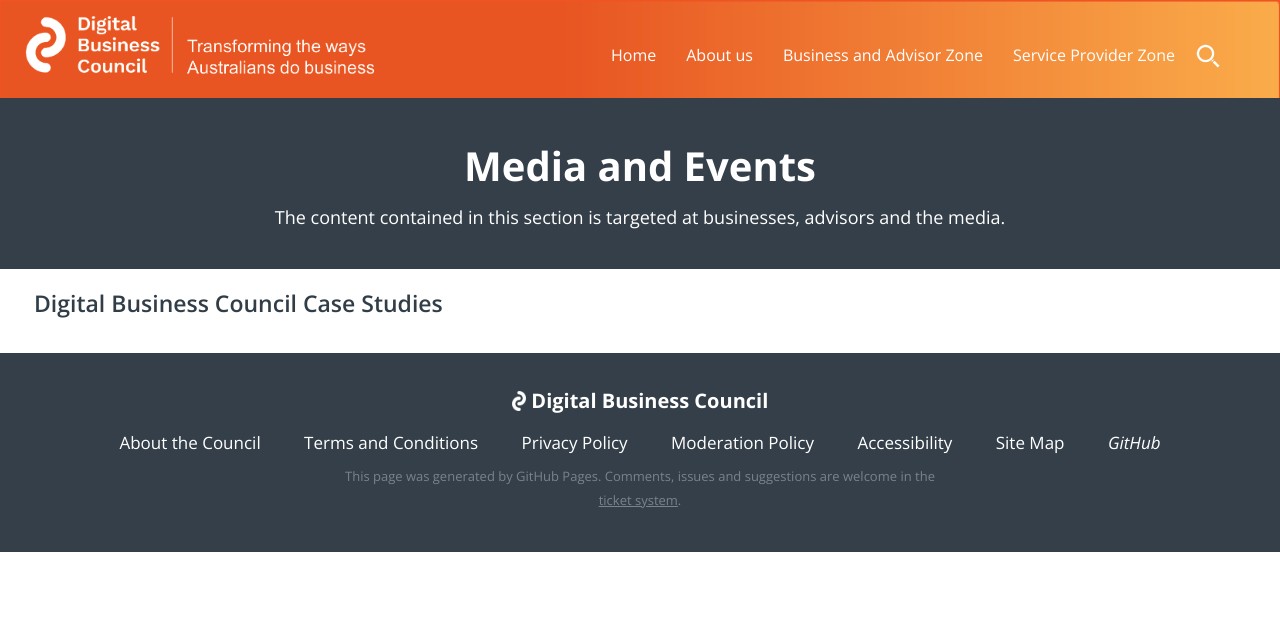
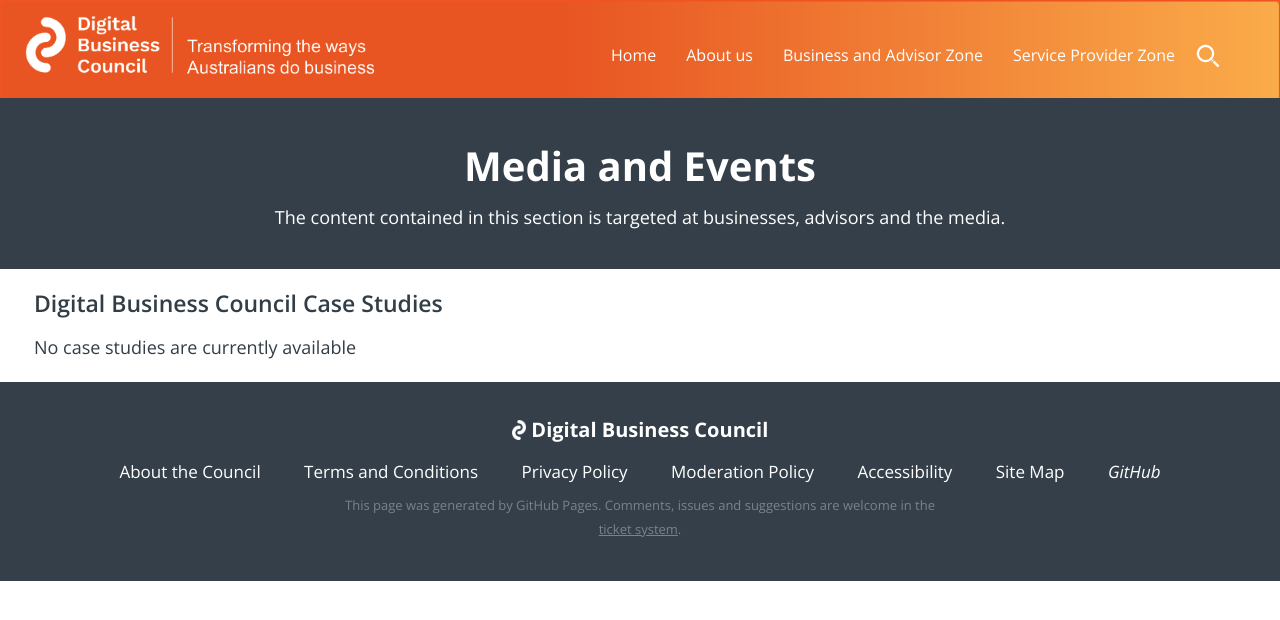
Before and after one commit to Digital-Business-Council/Digital-Business-Council.github.io, a Jekyll site: the page built from pages/business-zone/blogs/all-case-studies.md, in a window 1280 px wide. Shown: the top 620 px of the page. Built offline with Jekyll 4.4.1, drawn with Linux system fonts in a browser that asks for light colours.

Commit message:
Update all-case-studies.md

```diff
--- a/pages/business-zone/blogs/all-case-studies.md
+++ b/pages/business-zone/blogs/all-case-studies.md
@@ -31,5 +31,8 @@
     </table>
     <p>{{blog-page.excerpt | truncate: 250}}</p>
     </div>
+    {% else %}
+    No case studies are currently available
+
   {% endfor %}
 </div>
```
